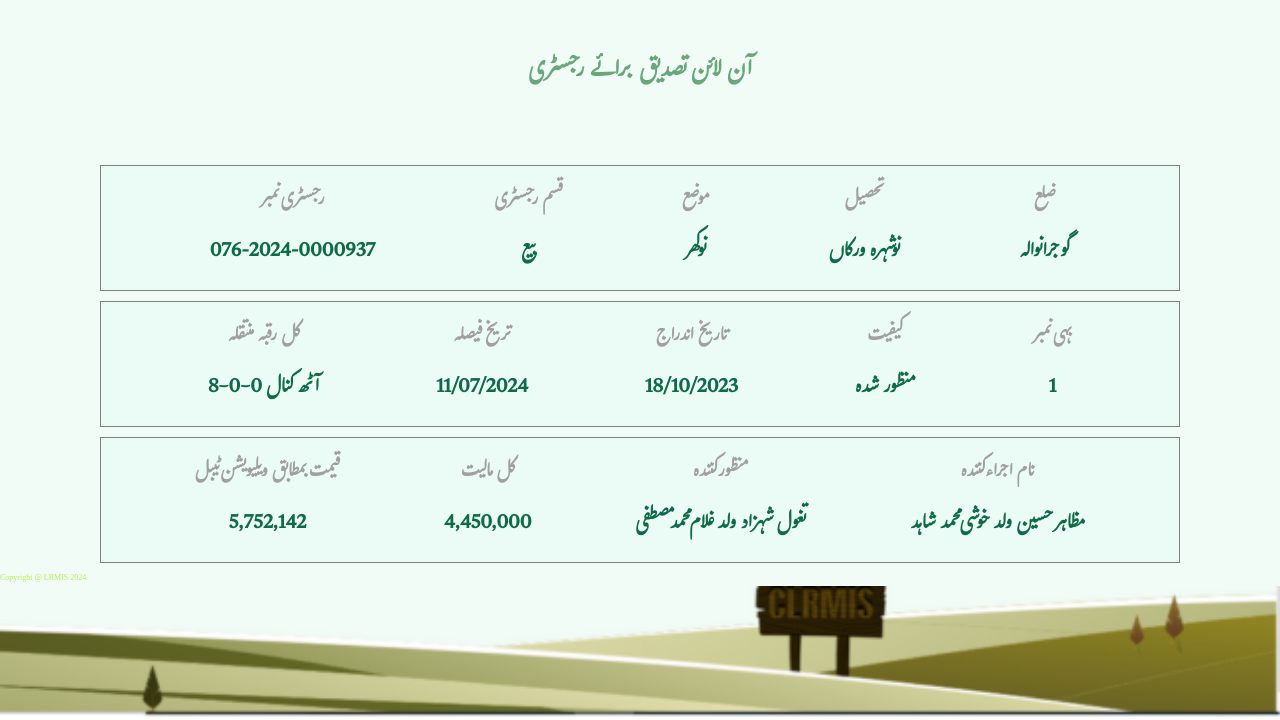
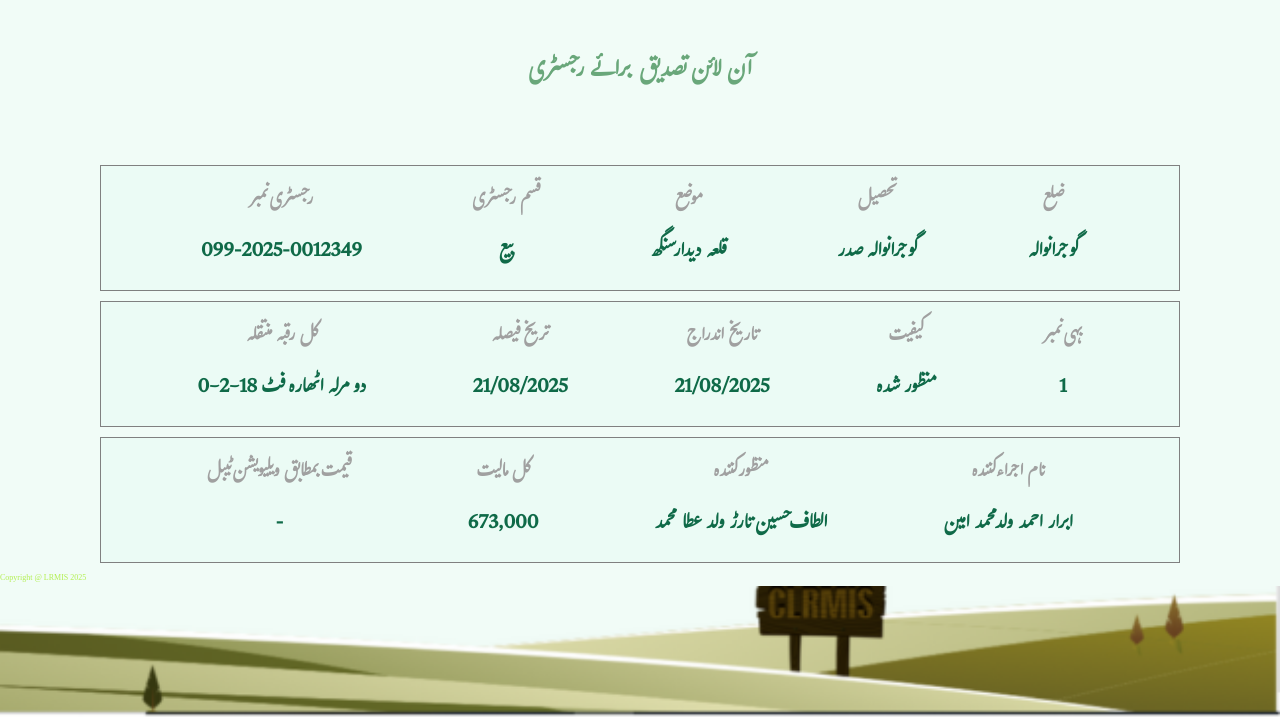
Before and after one commit to punjabzameen/23260, a plain HTML site: page index.html in a window 1280 px wide. Shown: the part 80-800 px from the top of the page. Drawn offline with Linux system fonts and the light colour scheme.

Commit message:
Update index.html

```diff
--- a/index.html
+++ b/index.html
@@ -32,7 +32,7 @@
             <div class="item text1">
                 <h3>رجسٹری نمبر
                 </h3>
-                <p>076-2024-0000937
+                <p>099-2025-0012349
                 </p>
             </div>
             <div class="item text2"><h3>قسم رجسٹری
@@ -42,13 +42,13 @@
             <div class="item text3">
                 <h3>موضع
                 </h3>
-                <p>نوکھر
+                <p>قلعہ دیدار سنگھ
                 </p>
             </div>
             <div class="item text4">
                 <h3>تحصیل
                 </h3>
-                <p>نوشہرہ ورکاں
+                <p>گوجرانوالہ صدر
                 </p>
             </div>
             <div class="item text5">
@@ -63,18 +63,18 @@
             <div class="item text1">
                 <h3>کل رقبہ منتقلہ
                 </h3>
-                <p>8-0-0 آٹھ کنال
+                <p>0-2-18 دو مرلہ اٹھارہ فٹ
                 </p>
             </div>
             <div class="item text2"><h3>تریخ فیصلہ
 
             </h3>
-            <p>11/07/2024
+            <p>21/08/2025
             </p></div>
             <div class="item text3">
                 <h3>تاریخ اندراج
                 </h3>
-                <p>18/10/2023
+                <p>21/08/2025
                 </p>
             </div>
             <div class="item text4">
@@ -95,23 +95,23 @@
             <div class="item text1">
                 <h3>قیمت بمطابق ویلیویشن ٹیبل
                 </h3>
-                <p>5,752,142
+                <p>-
                 </p>
             </div>
             <div class="item text2"><h3>کل مالیت
             </h3>
-            <p>4,450,000
+            <p>673,000
             </p></div>
             <div class="item text3">
                 <h3>منظور کنندہ
                 </h3>
-                <p>تغول شہزاد ولد غلام محمد مصطفی
+                <p>الطاف حسین تارڑ ولد عطا محمد
                 </p>
             </div>
             <div class="item text4">
                 <h3>نام اجراء کنندہ
                 </h3>
-                <p>مظاہر حسین ولد خوشی محمد شاہد
+                <p>ابرار احمد ولد محمد امین
                 </p>
             </div>
 
@@ -120,11 +120,12 @@
     </section>
     <!-- ----------------- Inage section------------------ -->
      <div class="bottom_img">
-        Copyright @ LRMIS 2024
+        Copyright @ LRMIS 2025
 
      </div>
      <!-- <div class="main">
     </div> -->
 
 </body>
+
 </html>
```
